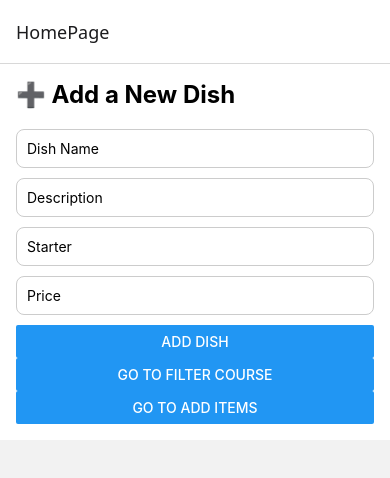
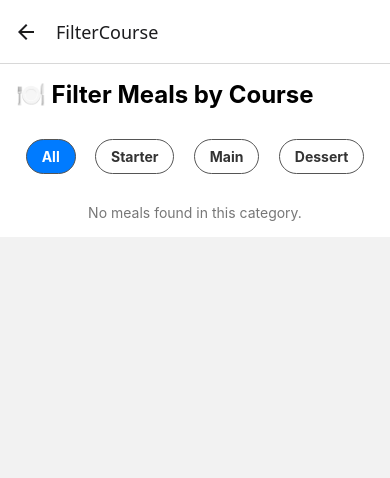
Before and after one commit to ST10486848/MAST-POE, a React Native app: screen / in a window 390 px wide. Both pictures are taken after a click on the button "GO TO FILTER COURSE". Shown: the top 478 px of the page. Built offline with nearby package versions, Linux system fonts and the light colour scheme.

Commit message:
Refactor FilterCourse component to include meal filtering functionality and improve structure

```diff
--- a/App.tsx
+++ b/App.tsx
@@ -39,6 +39,14 @@ export default function App() {
     />
   )}
 </Stack.Screen>
+<Stack.Screen name="FilterCourse">
+  {props => (
+    <FilterCourse
+      {...props}
+      meals={meals}
+    />
+  )}
+</Stack.Screen>
      </Stack.Navigator>
      </NavigationContainer>
   );
--- a/Screens/AddItems.tsx
+++ b/Screens/AddItems.tsx
@@ -37,28 +37,24 @@ export default function AddItems({ navigation, meals, setMeals }: Props) {
     return(
        <View style={styles.container}>
       <Text style={styles.header}>Add a New Meal</Text>
-
       <TextInput
         placeholder="Name"
         value={name}
         onChangeText={setName}
         style={styles.input}
       />
-
       <TextInput
         placeholder="Description"
         value={description}
         onChangeText={setDescription}
         style={styles.input}
       />
-
       <TextInput
         placeholder="Category (Starter, Main, Dessert)"
         value={category}
         onChangeText={setCategory}
         style={styles.input}
       />
-
       <TextInput
         placeholder="Price"
         keyboardType="numeric"
@@ -66,7 +62,6 @@ export default function AddItems({ navigation, meals, setMeals }: Props) {
         onChangeText={setPrice}
         style={styles.input}
       />
-
       <Button title="Add Meal" onPress={handleAdd} />
     </View>
     );
--- a/Screens/FilterCourse.tsx
+++ b/Screens/FilterCourse.tsx
@@ -2,14 +2,80 @@ import{View,Text,TextInput,ScrollView,TouchableOpacity,Image,Button,StyleSheet,F
 import styles from '../Stylesheets/styles';
 import {Alert} from 'react-native';
 import React,{useState} from 'react';
+interface Meal {
+  id: number;
+  name: string;
+  description: string;
+  category: "Starter" | "Main" | "Dessert";
+  price: number;
+}
+
+interface Props {
+  navigation: any;
+  meals: Meal[];
+}
 
 
+export default function FilterCourse({ navigation, meals }: Props) {
+const [selectedCategory, setSelectedCategory] = useState<
+    "Starter" | "Main" | "Dessert" | "All"
+  >("All");
 
-export default function FilterCourse() {
+  // Filter meals based on category
+  const filteredMeals =
+    selectedCategory === "All"
+      ? meals
+      : meals.filter((meal) => meal.category === selectedCategory);
 
+  const renderMeal = ({ item }: { item: Meal }) => (
+    <View style={styles.card}>
+      <Text style={styles.mealName}>{item.name}</Text>
+      <Text style={styles.mealDescription}>{item.description}</Text>
+      <Text style={styles.mealCategory}>{item.category}</Text>
+      <Text style={styles.mealPrice}>R{item.price}</Text>
+    </View>
+  );
     return(
          <View>
-    <Text style={styles.header}>Filter Course Screen</Text>
+     <View style={styles.container}>
+      <Text style={styles.header}>🍽️ Filter Meals by Course</Text>
+
+      {/* Filter Buttons */}
+      <View style={styles.filterContainer}>
+        {["All", "Starter", "Main", "Dessert"].map((category) => (
+          <TouchableOpacity
+            key={category}
+            onPress={() =>
+              setSelectedCategory(category as "Starter" | "Main" | "Dessert" | "All")
+            }
+            style={[
+              styles.filterButton,
+              selectedCategory === category && styles.selectedButton,
+            ]}
+          >
+            <Text
+              style={[
+              styles.filterText,
+                selectedCategory === category && styles.selectedText,
+              ]}
+            >
+              {category}
+            </Text>
+          </TouchableOpacity>
+        ))}
+      </View>
+
+      {/* Meal List */}
+      {filteredMeals.length > 0 ? (
+        <FlatList
+          data={filteredMeals}
+          renderItem={renderMeal}
+          keyExtractor={(item) => item.id.toString()}
+        />
+      ) : (
+        <Text style={styles.noMealsText}>No meals found in this category.</Text>
+      )}
+    </View>
          </View>
   );
 }
--- a/Stylesheets/styles.tsx
+++ b/Stylesheets/styles.tsx
@@ -36,7 +36,10 @@ const styles = StyleSheet.create({
     color: "#666",
     marginVertical: 4,
   },
-
+  mealCategory: {
+    marginTop: 5,
+    fontStyle: "italic",
+  },
   mealPrice: {
     fontSize: 16,
     fontWeight: "bold",
@@ -76,13 +79,46 @@ const styles = StyleSheet.create({
     marginTop:20,
     color:"#2e898bff"
   },
-
   header:{
     fontSize:24,
     fontWeight:'bold',
     marginBottom:20,
     textAlign:'left'
-  }
+  },
+  card: {
+    backgroundColor: "#fff",
+    borderRadius: 10,
+    padding: 10,
+    marginVertical: 5,
+    elevation: 2,
+  },
+ filterContainer: {
+    flexDirection: "row",
+    justifyContent: "space-around",
+    marginVertical: 10,
+  },
+  filterButton: {
+    paddingVertical: 8,
+    paddingHorizontal: 15,
+    borderRadius: 20,
+    borderWidth: 1,
+    borderColor: "#555",
+  },
+  selectedButton: {
+    backgroundColor: "#007BFF",
+  },
+  filterText: {
+    color: "#333",
+    fontWeight: "bold",
+  },
+  selectedText: {
+    color: "#fff",
+  },
+  noMealsText: {
+    textAlign: "center",
+    color: "#777",
+    marginTop: 20,
+  },
 });
 
 export default styles;
```
